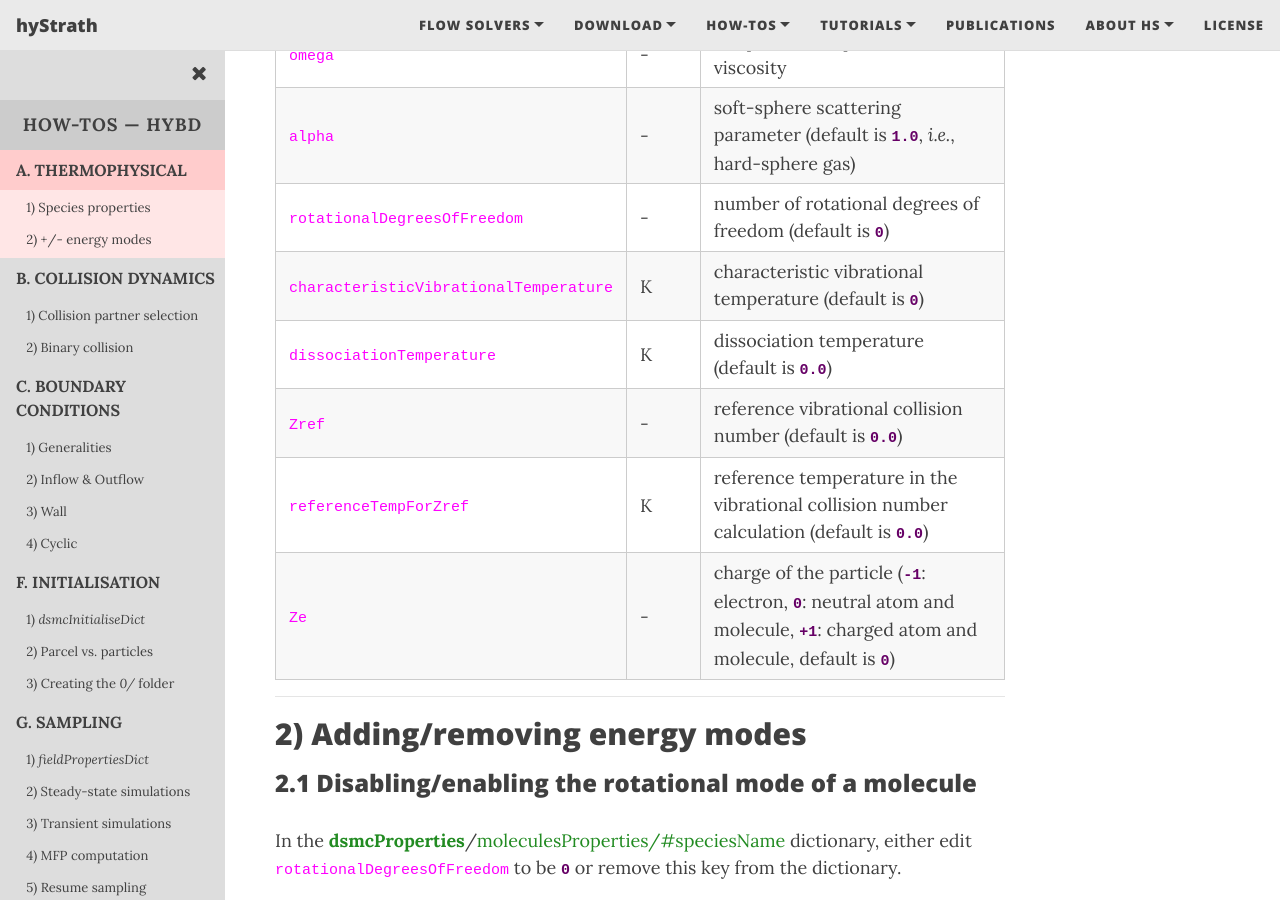
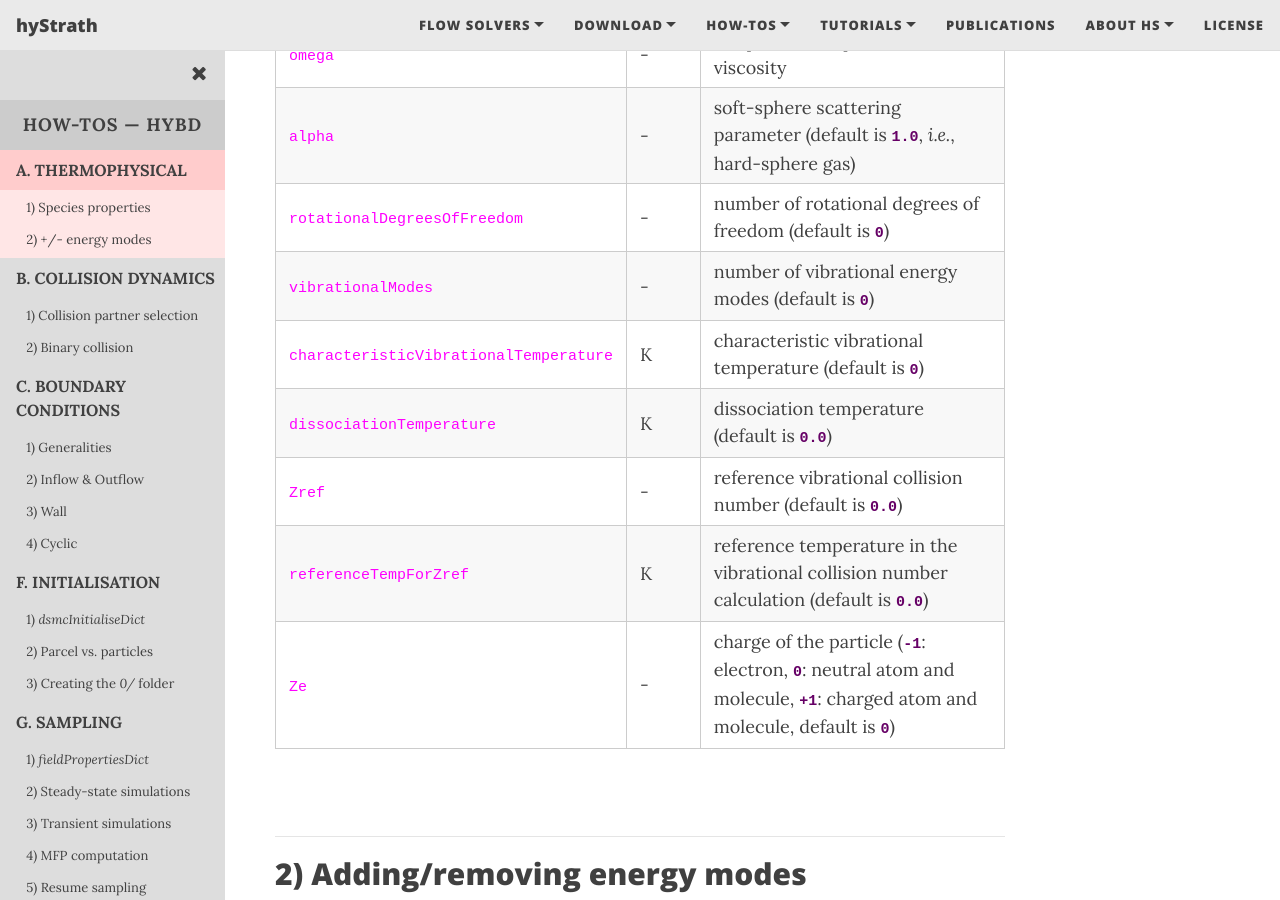
Before and after one commit to hystrath/hystrath.github.io, a Jekyll site: the page built from how-tos-picdsmc-fleming/how-tos-picdsmc-fleming-thermophysical.md, in a window 1280 px wide and 900 px high, scrolled down 1385 px. Built offline with Jekyll 4.4.1, drawn with Linux system fonts in a browser that asks for light colours; nearby versions of some CDN libraries.

Commit message:
Editing pages

```diff
--- a/how-tos-picdsmc-fleming/how-tos-picdsmc-fleming-thermophysical.md
+++ b/how-tos-picdsmc-fleming/how-tos-picdsmc-fleming-thermophysical.md
@@ -129,11 +129,11 @@ If a <dictkey>key</dictkey> is omitted, then a <dictval>default value</dictval>
     <td align="center"> - </td>
     <td align="center">number of rotational degrees of freedom (default is <dictval>0</dictval>)</td>
   </tr>
-<!--  <tr>-->
-<!--    <td align="center"><dictkey>vibrationalModes</dictkey></td>-->
-<!--    <td align="center"> - </td>  -->
-<!--    <td align="center">number of vibrational energy modes (default is <dictval>0</dictval>)</td>-->
-<!--  </tr>-->
+  <tr>
+    <td align="center"><dictkey>vibrationalModes</dictkey></td>
+    <td align="center"> - </td>
+    <td align="center">number of vibrational energy modes (default is <dictval>0</dictval>)</td>
+  </tr>
   <tr>
     <td align="center"><dictkey>characteristicVibrationalTemperature</dictkey></td>
     <td align="center"> K </td>
@@ -161,6 +161,7 @@ If a <dictkey>key</dictkey> is omitted, then a <dictval>default value</dictval>
   </tr>
 </table>
 
+&nbsp;
 
 ---
 ## 2) Adding/removing energy modes
```
